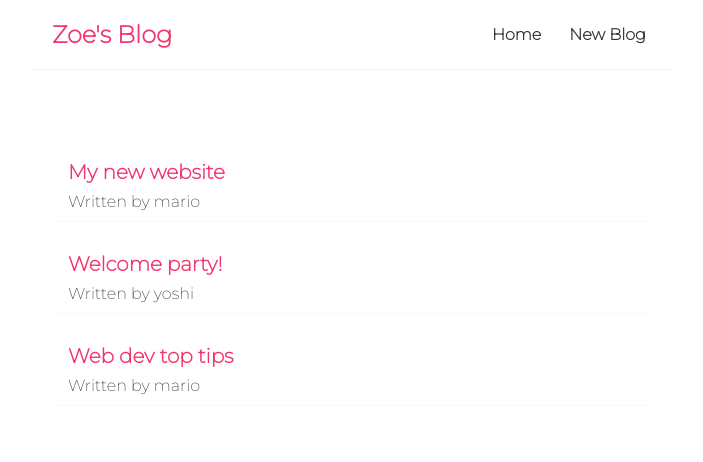
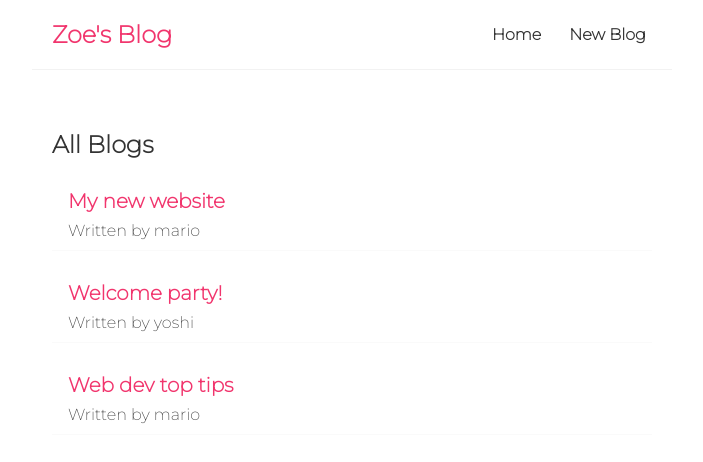
Before and after one commit to zoemlt/react-blog, a React (Create React App) app: page / in a window 1280 px wide. Shown: the top 462 px of the page, without its empty margins (288-991 px from the left). Built offline with nearby package versions, Linux system fonts and the light colour scheme.

Commit message:
Blog list component

```diff
--- /dev/null
+++ b/src/BlogList.js
@@ -0,0 +1,17 @@
+const BlogList = (props) => {
+    const {blogs, title} = props;
+
+    return (
+        <div className="blogList">
+            <h2>{title}</h2>
+            {blogs.map(blog => (
+                <div className="blog-preview" key={blog.id}>
+                    <h2>{blog.title}</h2>
+                    <p>Written by {blog.author}</p>
+                </div>
+            ))}
+        </div>
+    )
+}
+
+export default BlogList
--- a/src/Home.js
+++ b/src/Home.js
@@ -1,4 +1,5 @@
 import { useState } from "react";
+import BlogList from "./BlogList";
 
 const Home = () => {
     const [blogs, setBlogs] = useState([
@@ -9,12 +10,7 @@
 
     return (
         <div className="home">
-            {blogs.map(blog => (
-                <div className="blog-preview" key={blog.id}>
-                    <h2>{blog.title}</h2>
-                    <p>Written by {blog.author}</p>
-                </div>
-            ))}
+            <BlogList blogs={blogs} title="All Blogs"/>
         </div>
     )
 }
```
